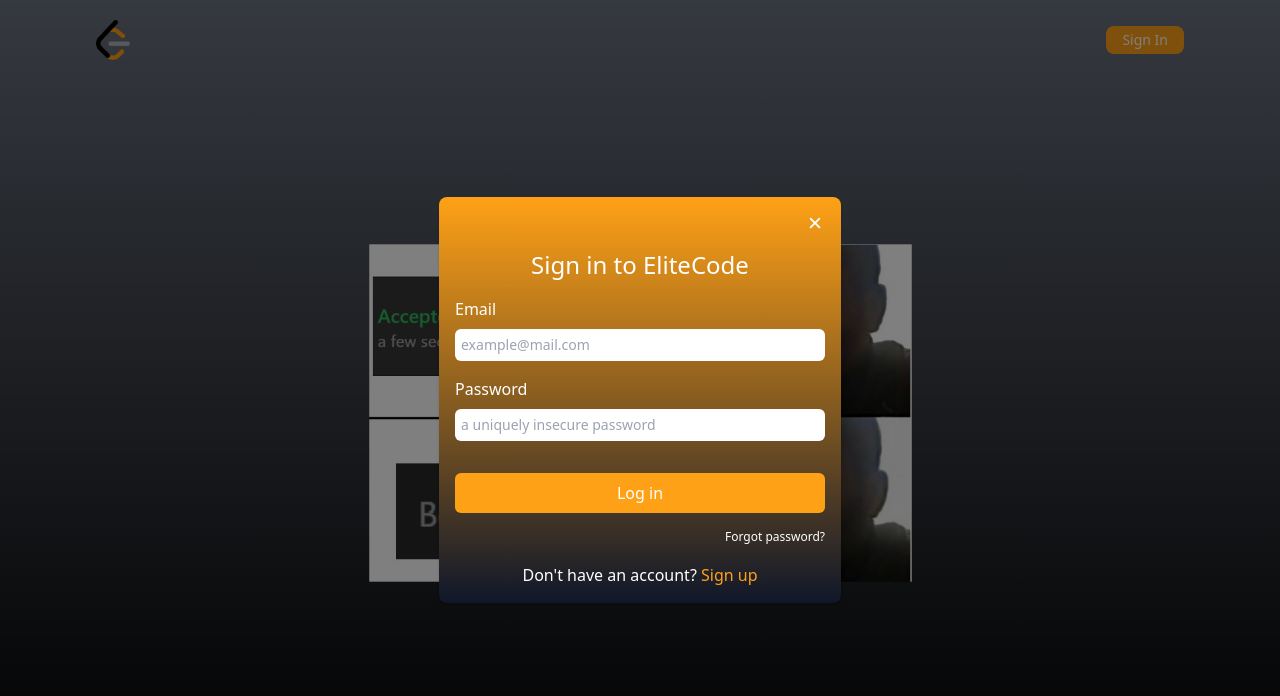
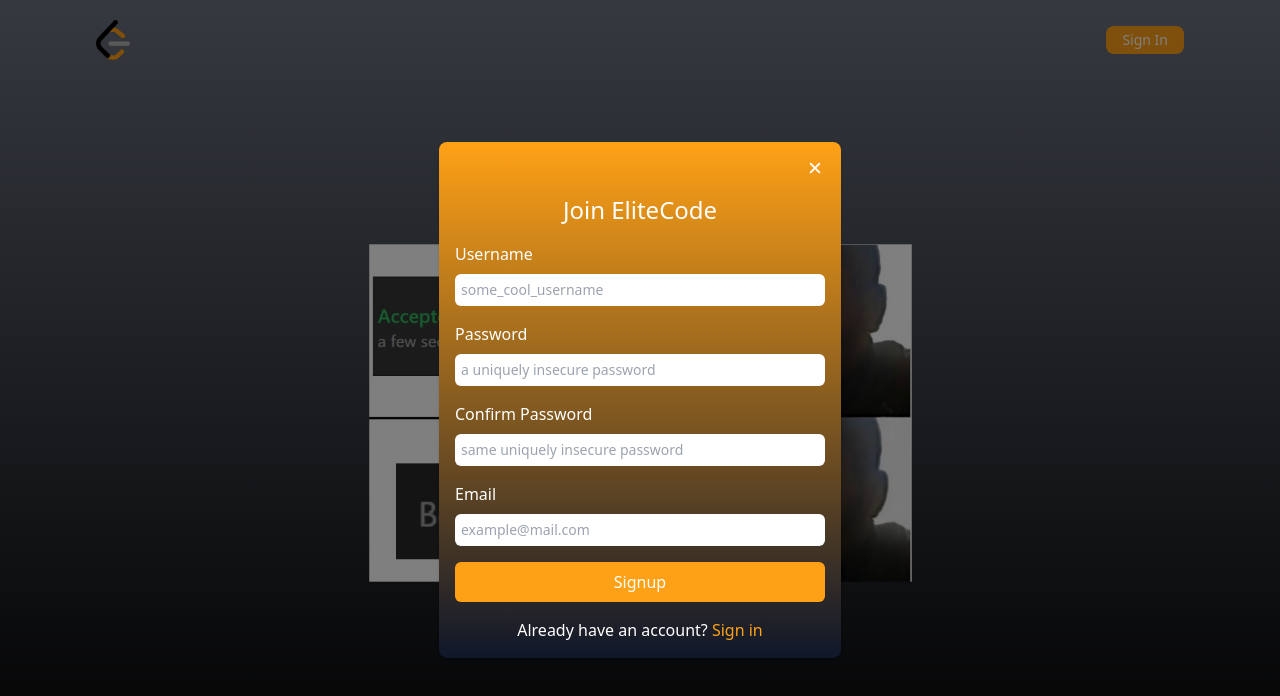
Before and after one commit to sohamdata/elitecode, a Next.js app: page /auth in a window 1280 px wide. Shown: the top 696 px of the page. Built offline with nearby package versions, Linux system fonts and the light colour scheme.

Commit message:
added signup modal

```diff
--- a/src/components/Modals/AuthModal.tsx
+++ b/src/components/Modals/AuthModal.tsx
@@ -1,5 +1,6 @@
 import { IoClose } from 'react-icons/io5';
 import Login from './Login';
+import Signup from './Signup';
 
 interface AuthModalProps { };
 
@@ -20,7 +21,7 @@
                                 <IoClose className='w-5 h-5' />
                             </button>
                         </div>
-                        <Login />
+                        <Signup />
                     </div>
                 </div>
             </div>
--- a/src/components/Modals/Login.tsx
+++ b/src/components/Modals/Login.tsx
@@ -17,7 +17,7 @@
                 />
             </div>
             <button type="submit" className="py-2 w-full rounded-md bg-brand-orange font-medium text-white hover:bg-white hover:text-brand-orange transition duration-300">Log in</button>
-            <button className="w-full text-xs text-end text-white hover:text-brand-orange hover:underline">Forgot password?</button>
+            <button className="w-full text-xs text-end text-white hover:text-brand-orange hover:underline">Forgor password?</button>
             <div>
                 <p className="text-center text-white">Don't have an account? <a href="#" className="text-brand-orange hover:underline">Sign up</a></p>
             </div>
--- /dev/null
+++ b/src/components/Modals/Signup.tsx
@@ -0,0 +1,39 @@
+interface Props { };
+
+const Signup: React.FC<Props> = () => {
+    return (
+        <form className="space-y-4 px-4 pb-4">
+            <h1 className="text-center text-2xl text-white font-medium">Join EliteCode</h1>
+            <div>
+                <label htmlFor="username" className="my-2 block text-white">Username</label>
+                <input type="username" name="username" id="username" placeholder="some_cool_username"
+                    className="p-1.5 rounded-md outline-none border-5 w-full text-black sm:text-sm placeholder-gray-400 "
+                />
+            </div>
+            <div>
+                <label htmlFor="password" className="my-2 block text-white">Password</label>
+                <input type="password" name="password" id="password" placeholder="a uniquely insecure password"
+                    className="p-1.5 text-black sm:text-sm placeholder-gray-400 rounded-md outline-none border-5 w-full"
+                />
+            </div>
+            <div>
+                <label htmlFor="password" className="my-2 block text-white">Confirm Password</label>
+                <input type="password" name="password" id="password" placeholder="same uniquely insecure password"
+                    className="p-1.5 text-black sm:text-sm placeholder-gray-400 rounded-md outline-none border-5 w-full"
+                />
+            </div>
+            <div>
+                <label htmlFor="email" className="my-2 block text-white">Email</label>
+                <input type="email" name="email" id="email" placeholder="example@mail.com"
+                    className="p-1.5 rounded-md outline-none border-5 w-full text-black sm:text-sm placeholder-gray-400 "
+                />
+            </div>
+            <button type="submit" className="py-2 w-full rounded-md bg-brand-orange font-medium text-white hover:bg-white hover:text-brand-orange transition duration-300">Signup</button>
+            <div>
+                <p className="text-center text-white">Already have an account? <a href="#" className="text-brand-orange hover:underline">Sign in</a></p>
+            </div>
+        </form>
+    )
+}
+
+export default Signup;
```
